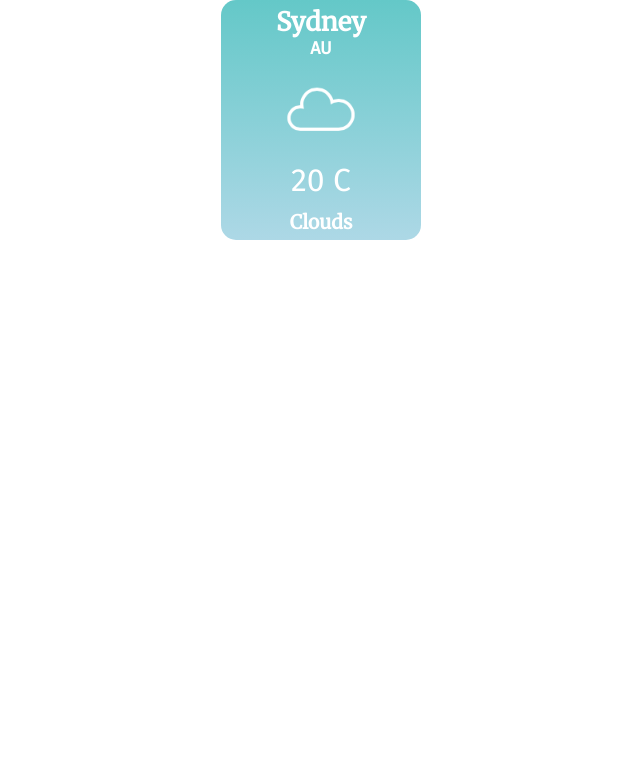
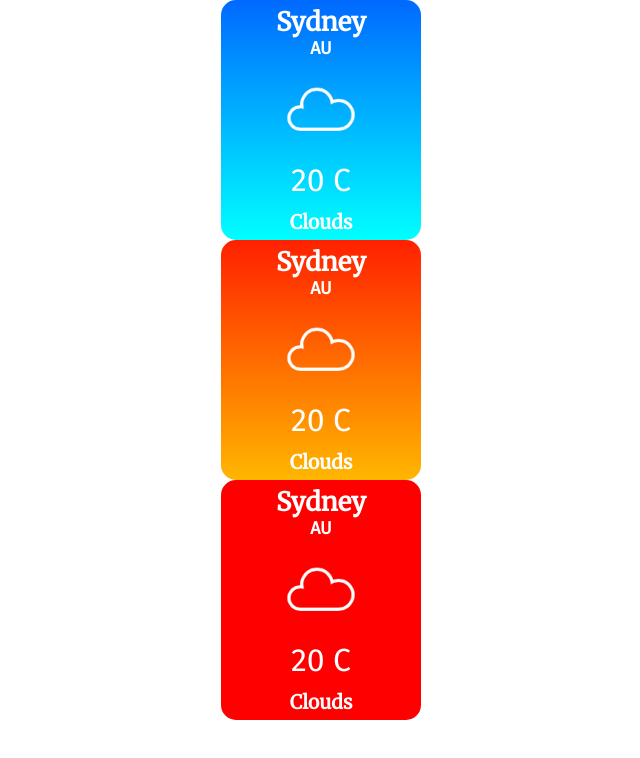
Before and after one commit to nickassembly/React2020, a React (Create React App) app: page / in a window 1280 px wide. Shown: the top 758 px of the page, without its empty margins (319-959 px from the left). Built offline with nearby package versions, Linux system fonts and the light colour scheme.

Commit message:
temp forula for gradient

```diff
--- a/src/App.js
+++ b/src/App.js
@@ -6,7 +6,9 @@
 function App() {
   return (
     <div className='App'>
-      <WeatherCard />
+      <WeatherCard temp={-20} />
+      <WeatherCard temp={20} />
+      <WeatherCard temp={40} />
     </div>
   );
 }
--- a/src/components/WeatherCard/component.js
+++ b/src/components/WeatherCard/component.js
@@ -6,10 +6,22 @@
 import Condition from './Condition';
 
 const WeatherCard = (props) => {
-  const red = 100;
+  let highColor = 0;
+  let lowColor = 0;
+  let bg = null;
+  if (props.temp > 12) {
+    highColor = (1 - (props.temp - 12) / 28) * 255; // hot weather gradient formula
+    lowColor = highColor - 150;
+    bg = `linear-gradient(to top, rgb(255, ${highColor}, 0), rgb(255, ${lowColor}, 0));`;
+  } else if (props.temp <= 12) {
+    highColor = (1 - (props.temp + 20) / 32) * 255; // cold weather gradient formula
+    lowColor = highColor - 150;
+    bg = `linear-gradient(to top, rgb(0, ${highColor}, 255), rgb(0, ${lowColor}, 255));`;
+  }
+
   const Card = styled.div`
     margin: 0 auto;
-    background: linear-gradient(to bottom, rgba(${red}, 200, 200), lightblue);
+    background: ${bg};
     width: 200px;
     height: 240px;
     display: flex;
```
